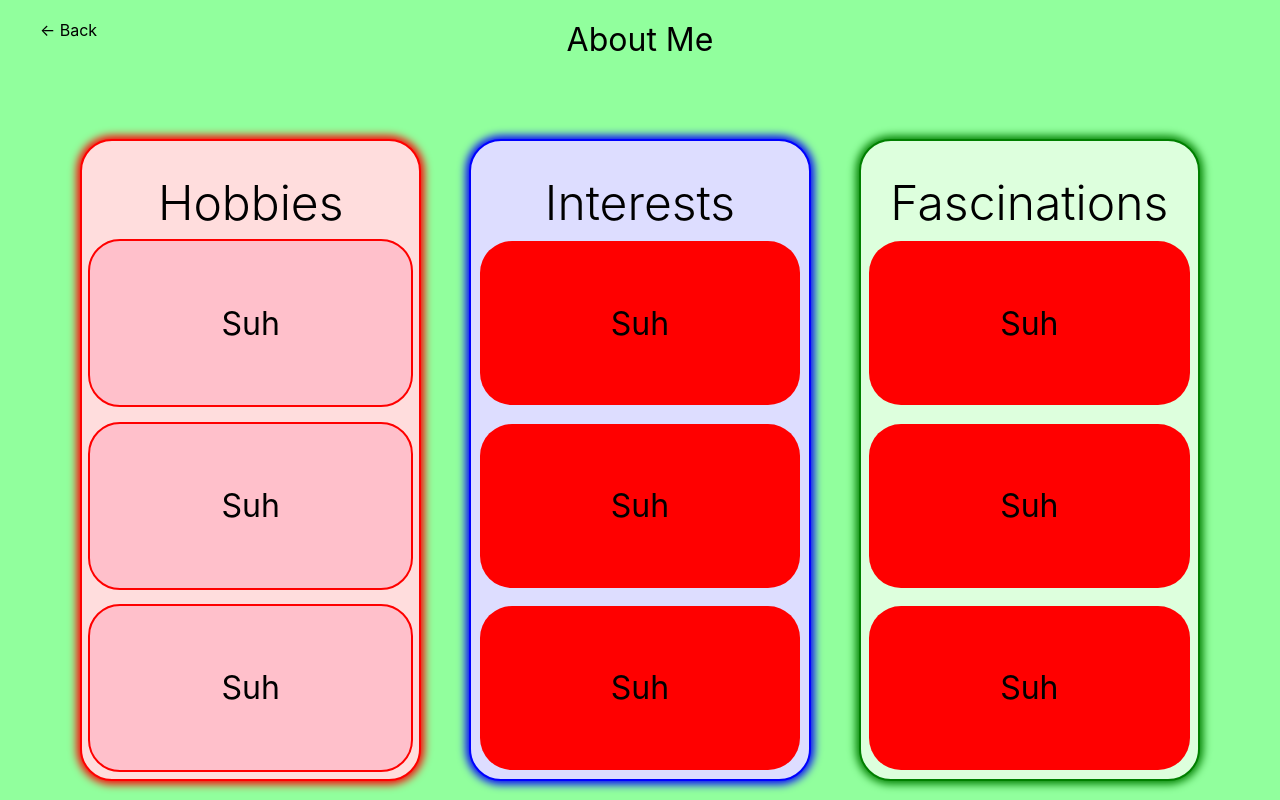
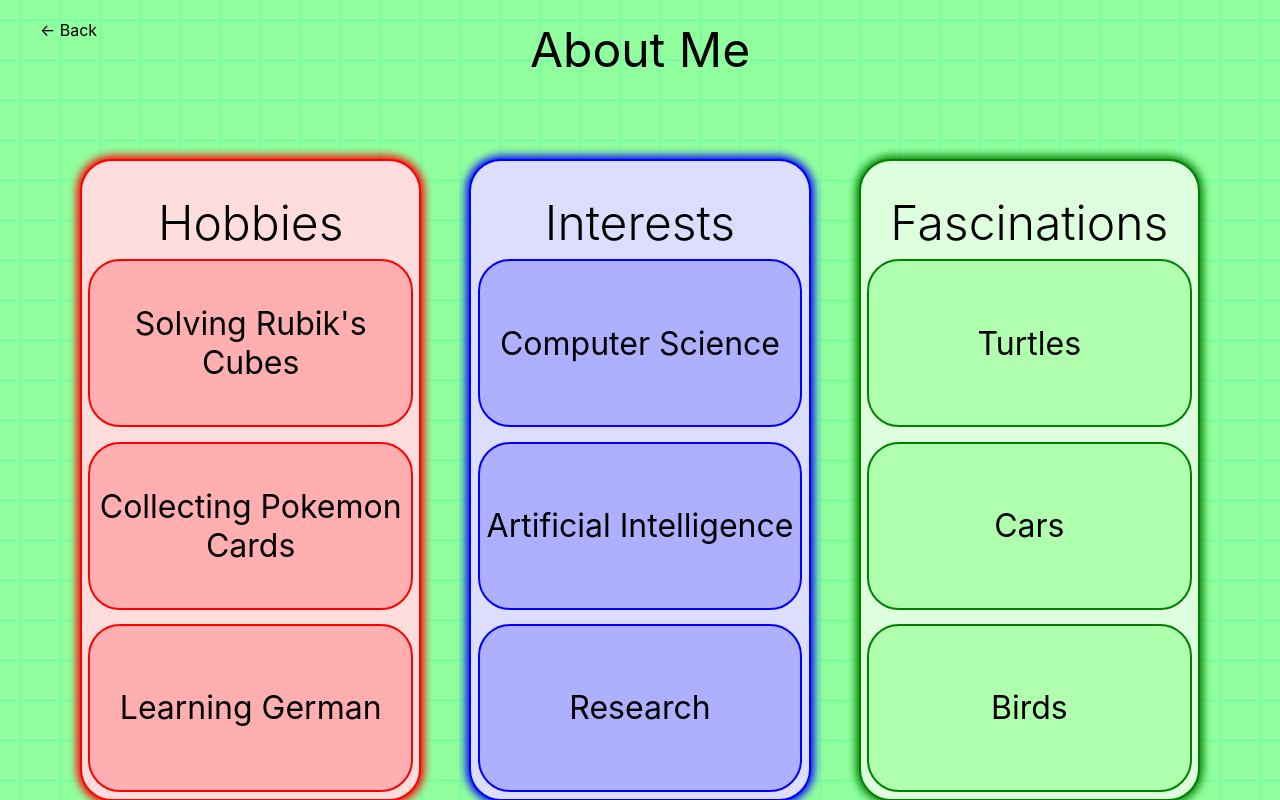
Before and after one commit to tathyagarg/tathyagarg.github.io, a React (Create React App) app: page /aboutme in a window 1280 px wide. Built offline with nearby package versions, Linux system fonts and the light colour scheme.

Commit message:
Done with about me

```diff
--- a/src/pages/aboutme.js
+++ b/src/pages/aboutme.js
@@ -35,14 +35,19 @@ const Card = styled.div`
     align-items: center;
 `
 
-const parent = {
-    backgroundColor: "#91ff9d",
-    height: "100vh"
-}
+const Parent = styled.div`
+    background-color: #91ff9d;
+    height: 100vh;
+    background-image:
+        linear-gradient(to right, rgba(100, 255, 170, 10) 1px, transparent 1px),
+        linear-gradient(to bottom, rgba(100, 255, 170, 10) 1px, transparent 1px);
+    background-size: 2.5rem 2.5rem;
+    background-position: center center;
+    overflow-y: hidden;
+`
 
 const aboutme = {
     padding: "6.25%",
-    backgroundColor: "#91ff9d",
     display: "grid",
     height: "69vh",
     columnGap: "3em",
@@ -86,38 +91,48 @@ const fascinations = {
 
 const hobbies_card = {
     border: "2px red solid",
-    backgroundColor: "pink"
+    backgroundColor: "#ffafaf"
+}
+
+const interests_card = {
+    border: "2px blue solid",
+    backgroundColor: "#afafff"
+}
+
+const fascinations_card = {
+    border: "2px green solid",
+    backgroundColor: "#afffaf"
 }
 
 const AboutMe = () => {
-    return <div style={parent}>
+    return <Parent>
         <div>
             <BackLink to={"/"}>
                 &lt;- Back
             </BackLink>
-            <h1 style={{textAlign: "center", margin: "0", fontWeight: "400"}}>About Me</h1>
+            <h1 style={{textAlign: "center", margin: "0", fontWeight: "400", fontSize: "3em"}}>About Me</h1>
         </div>
         <div style={aboutme}>
             <div style={hobbies}>
                 <BlockHeader>Hobbies</BlockHeader>
-                <Card style={hobbies_card}>Suh</Card>
-                <Card style={hobbies_card}>Suh</Card>
-                <Card style={hobbies_card}>Suh</Card>
+                <Card style={hobbies_card}>Solving Rubik's Cubes</Card>
+                <Card style={hobbies_card}>Collecting Pokemon Cards</Card>
+                <Card style={hobbies_card}>Learning German</Card>
             </div>
             <div style={interests}>
                 <BlockHeader>Interests</BlockHeader>
-                <Card>Suh</Card>
-                <Card>Suh</Card>
-                <Card>Suh</Card>
+                <Card style={interests_card}>Computer Science</Card>
+                <Card style={interests_card}>Artificial Intelligence</Card>
+                <Card style={interests_card}>Research</Card>
             </div>
             <div style={fascinations}>
                 <BlockHeader>Fascinations</BlockHeader>
-                <Card>Suh</Card>
-                <Card>Suh</Card>
-                <Card>Suh</Card>
+                <Card style={fascinations_card}>Turtles</Card>
+                <Card style={fascinations_card}>Cars</Card>
+                <Card style={fascinations_card}>Birds</Card>
             </div>
         </div>
-    </div>;
+    </Parent>;
 }
 
 export default AboutMe;
--- a/src/pages/index.js
+++ b/src/pages/index.js
@@ -4,7 +4,7 @@ import BlogSection from "../components/blog.js";
 
 const Home = () => {
     return (
-        <div className="page">
+        <div>
             <AboutMeSection/>
             <BlogSection/>
         </div>
```
